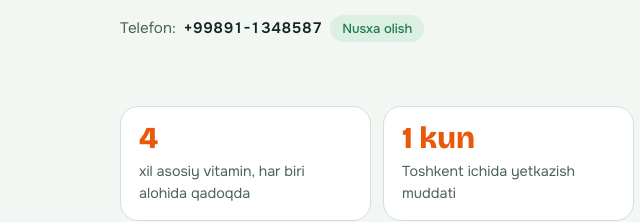
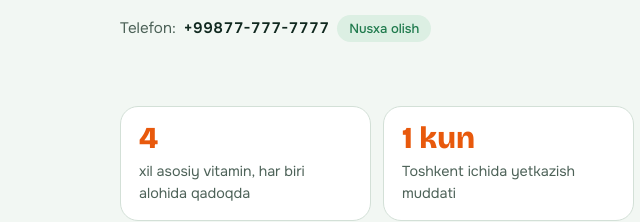
Before and after one commit to aabekzod18/quyosh-vita, a plain HTML site: page index.html in a window 1280 px wide. Shown: the part 605-827 px from the top of the page, 0-640 px from the left. Drawn offline with nearby package versions, Linux system fonts and the light colour scheme.

Commit message:
Update index.html

```diff
--- a/index.html
+++ b/index.html
@@ -214,10 +214,10 @@
         <p class="lead">C, D3, multivitamin va omega-3. Har biri alohida qadoqda, tarkibi va dozasi ochiq yozilgan. Tanlang, buyurtma bering, ertasi kuni olasiz.</p>
         <div class="cta-row">
           <a class="btn btn-primary" href="#mahsulotlar">Sotib olish</a>
-          <a class="btn btn-ghost" href="tel:+99891-1348587">Qo'ng'iroq qilish</a>
+          <a class="btn btn-ghost" href="tel:+99877-777-7777">Qo'ng'iroq qilish</a>
           <a class="btn btn-ghost" href="#royxat">Ro'yxatdan o'tish</a>
         </div>
-        <p class="phone-line">Telefon: <strong id="tel">+99891-1348587</strong>
+        <p class="phone-line">Telefon: <strong id="tel">+99877-777-7777</strong>
           <button class="copy" type="button" id="copyBtn">Nusxa olish</button></p>
       </div>
       <div class="hero-art" aria-hidden="true"><div class="halo"></div><div class="bt bt1" data-b="o3"></div><div class="bt bt3" data-b="d3"></div><div class="bt bt2" data-b="c"></div></div>
```
